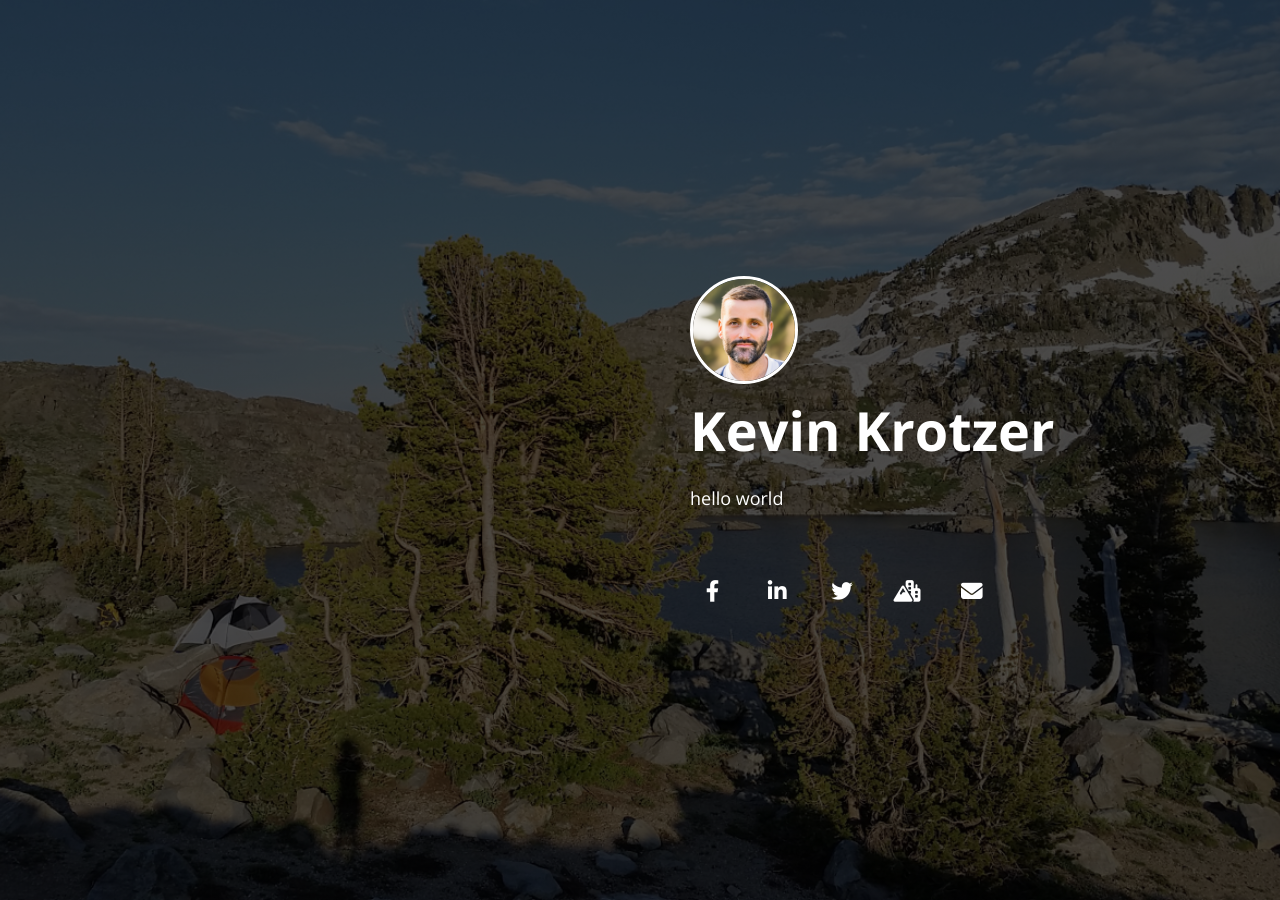
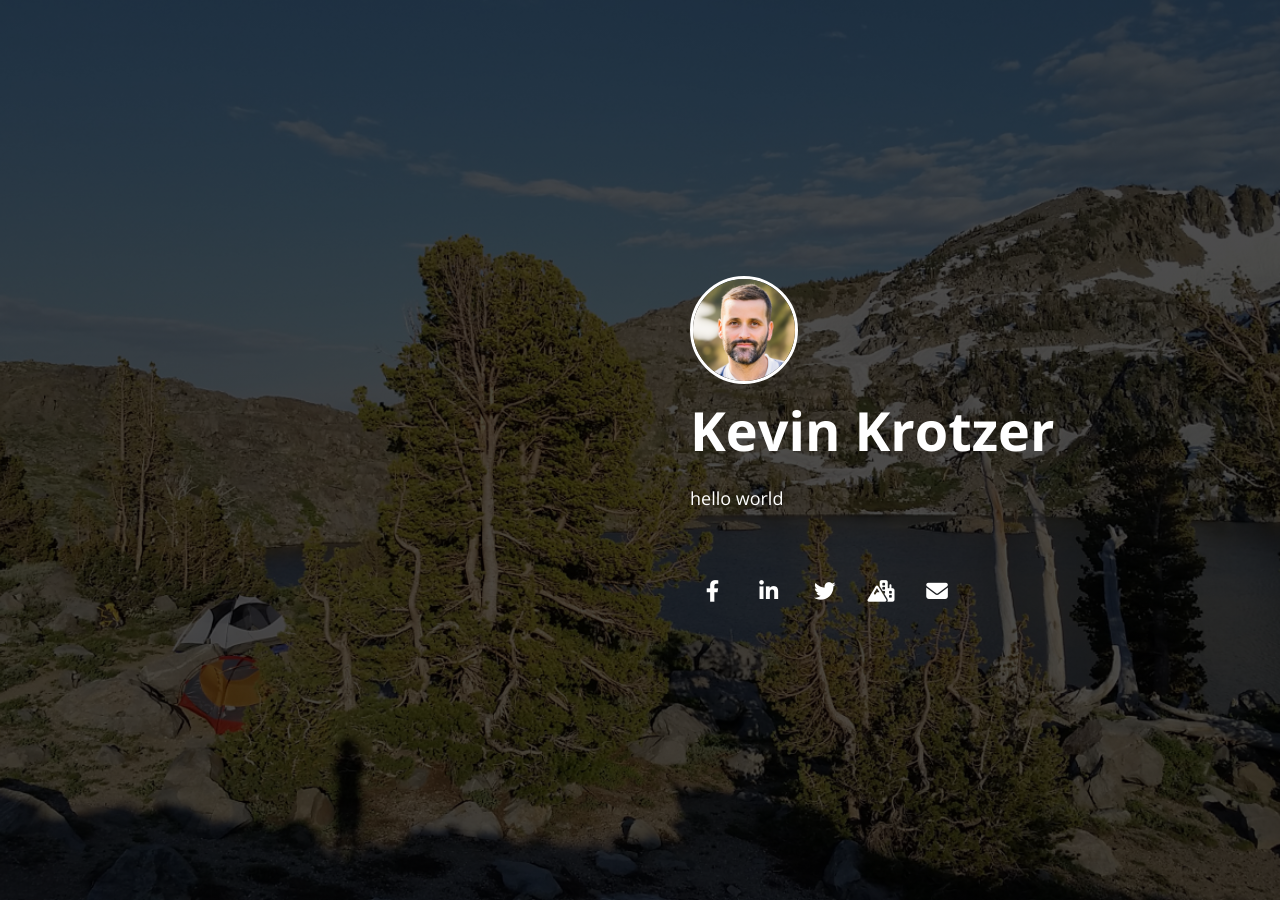
Before and after one commit to kevinkrotzer/kevinkrotzer.github.io, a Jekyll site: the page built from index.html, in a window 1280 px wide. Built offline with Jekyll 4.4.1, drawn with Linux system fonts in a browser that asks for light colours; nearby versions of some CDN libraries.

Commit message:
Fix button spacing

```diff
--- a/_sass/modules/_buttons.scss
+++ b/_sass/modules/_buttons.scss
@@ -24,7 +24,7 @@ BUTTON DEFAULTS
   text-align: center;
   vertical-align: middle;
   margin-top: 1em;
-  margin-right: .7em;
+  margin-right: .3em;
 
 
   // hovering on the btn
```
